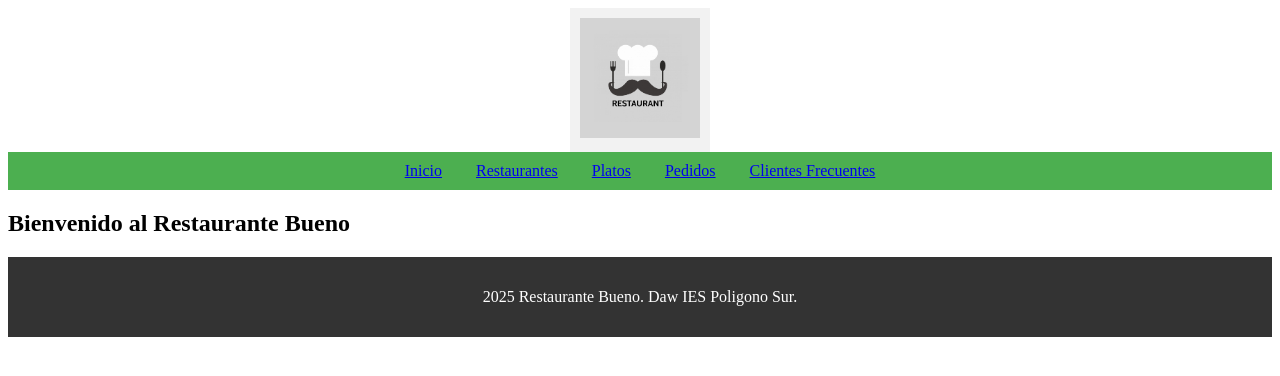
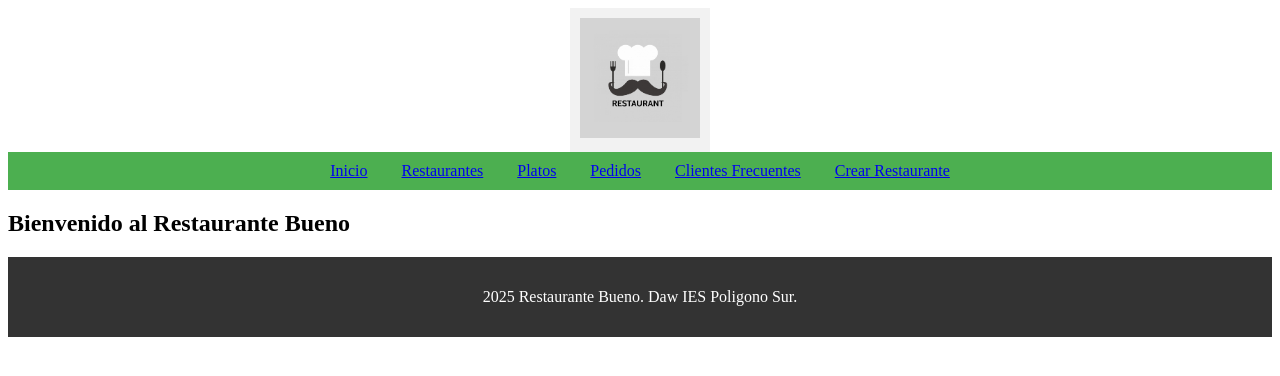
Before and after one commit to borl1nh0/restaurante-django, a Django app: page / in a window 1280 px wide. Shown: the top 376 px of the page. Run offline with Django 5.2, Linux system fonts and the light colour scheme; parts of the project's set-up code (start-up, migrations or seed data) failed here and were passed over.

Commit message:
Add restaurant creation functionality and update templates
- Implemented 'crear_restaurante' view and corresponding URL.
- Added 'Crear Restaurante' link to the menu.
- Created 'RestauranteForm' for restaurant data input.
- Developed 'form_restaurante.html' for the restaurant creation form.

```diff
--- a/restaurante/templates/restaurante/menu.html
+++ b/restaurante/templates/restaurante/menu.html
@@ -5,5 +5,6 @@
     <li><a href="{% url 'lista_platos' %}">Platos</a></li>
     <li><a href="{% url 'lista_pedidos' %}">Pedidos</a></li>
     <li><a href="{% url 'clientes_frecuentes' %}">Clientes Frecuentes</a></li>
+    <li><a href="{% url 'crear_restaurante' %}">Crear Restaurante</a></li>
   </ul>
 </nav>
--- a/restaurante/urls.py
+++ b/restaurante/urls.py
@@ -5,6 +5,7 @@ urlpatterns = [
     path('', views.index, name='index'),
     path('restaurantes/', views.lista_restaurantes, name='lista_restaurantes'),
     path('restaurante/<int:id>/', views.detalle_restaurante, name='detalle_restaurante'),
+    path('restaurante/crear/', views.crear_restaurante, name='crear_restaurante'),
     path('platos/', views.lista_platos, name='lista_platos'),
     path('platos/categoria/<str:categoria>/', views.platos_por_categoria, name='platos_por_categoria'),
     path('platos/buscar/<str:texto>/<int:precio_min>/', views.buscar_platos, name='buscar_platos'),
--- a/restaurante/views.py
+++ b/restaurante/views.py
@@ -1,8 +1,10 @@
 # restaurante/views.py
-from django.shortcuts import render
+from django.shortcuts import render, redirect, get_object_or_404
 from django.views.defaults import page_not_found
 from django.db.models import Q, Count, Sum, Avg
+from restaurante.form import RestauranteForm
 from .models import (Restaurante, Direccion, Plato, Etiqueta, Mesa, Cliente, PerfilCliente, Reserva, Pedido, LineaPedido)
+from django.contrib import messages
 
 def index(request):
     """
@@ -255,3 +257,37 @@ def buscar_simple(request, texto: str):
         'clientes': clientes,
         'platos': platos,
     })
+
+def index(request):
+    return render(request, 'restaurante/index.html')
+
+def lista_restaurantes(request):
+    restaurantes = Restaurante.objects.select_related('direccion').all()
+    return render(request, 'restaurante/restaurantes.html', {'restaurantes': restaurantes})
+
+def crear_restaurante(request):
+
+    form = RestauranteForm(request.POST or None)
+
+    if form.is_valid():
+        form.save()
+        messages.success(request, "Restaurante creado correctamente.")
+        return redirect('lista_restaurantes')
+    # 👇 Aquí se pasa el formulario al contexto del template
+
+    return render(request, 'restaurante/form_restaurante.html', {'form': form})
+
+def editar_restaurante(request, id):
+    restaurante = get_object_or_404(Restaurante, pk=id)
+    form = RestauranteForm(request.POST or None, instance=restaurante)
+    if form.is_valid():
+        form.save()
+        messages.success(request, "Restaurante editado correctamente.")
+        return redirect('lista_restaurantes')
+    return render(request, 'restaurante/form_restaurante.html', {'form': form})
+
+def eliminar_restaurante(request, id):
+    restaurante = get_object_or_404(Restaurante, pk=id)
+    restaurante.delete()
+    messages.warning(request, "Restaurante eliminado correctamente.")
+    return redirect('lista_restaurantes')
```
Also changed, not shown: restaurante/form.py (added, +11 -0 lines), restaurante/templates/restaurante/form_restaurante.html (added, +9 -0 lines), requirements.txt (line endings or trailing spaces).
